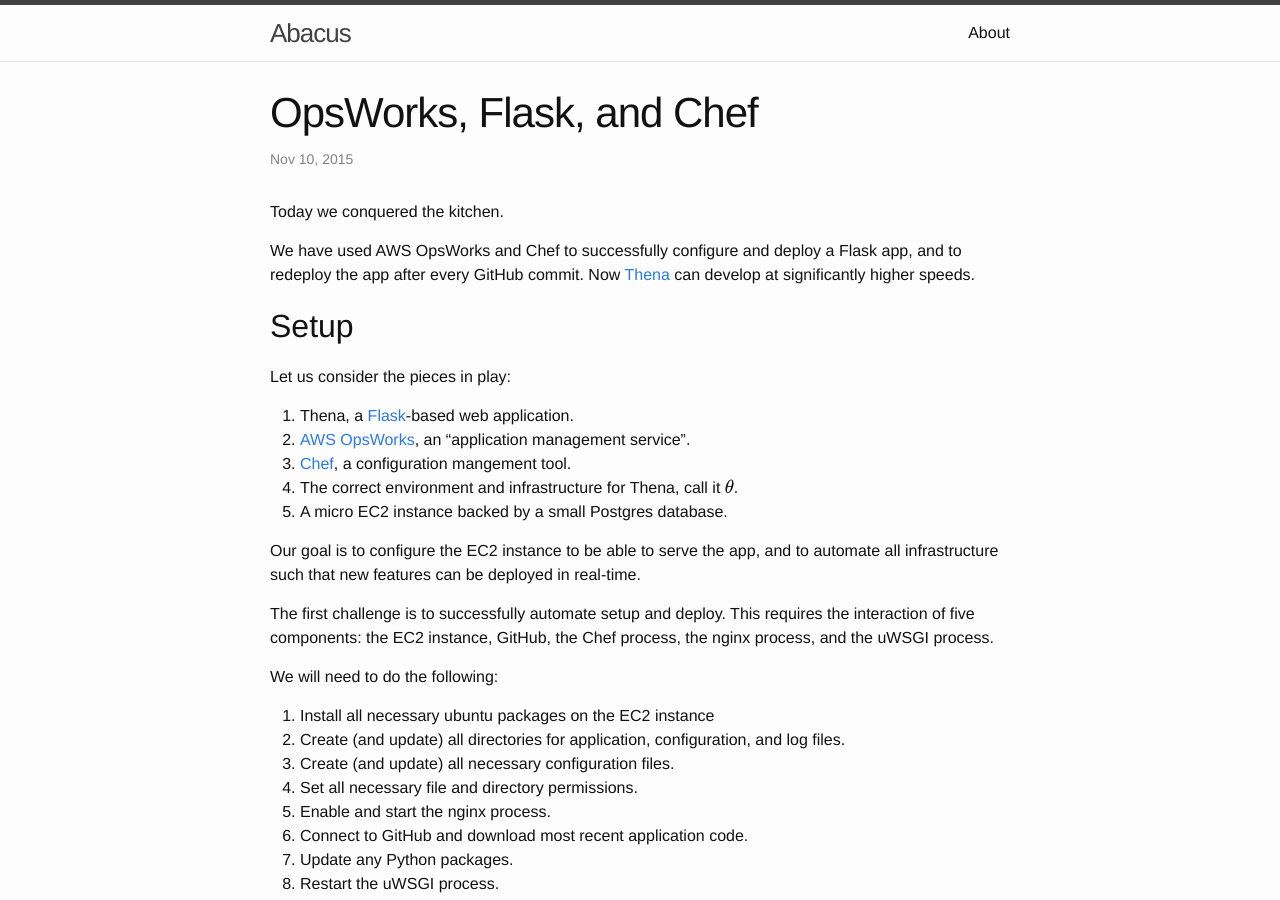
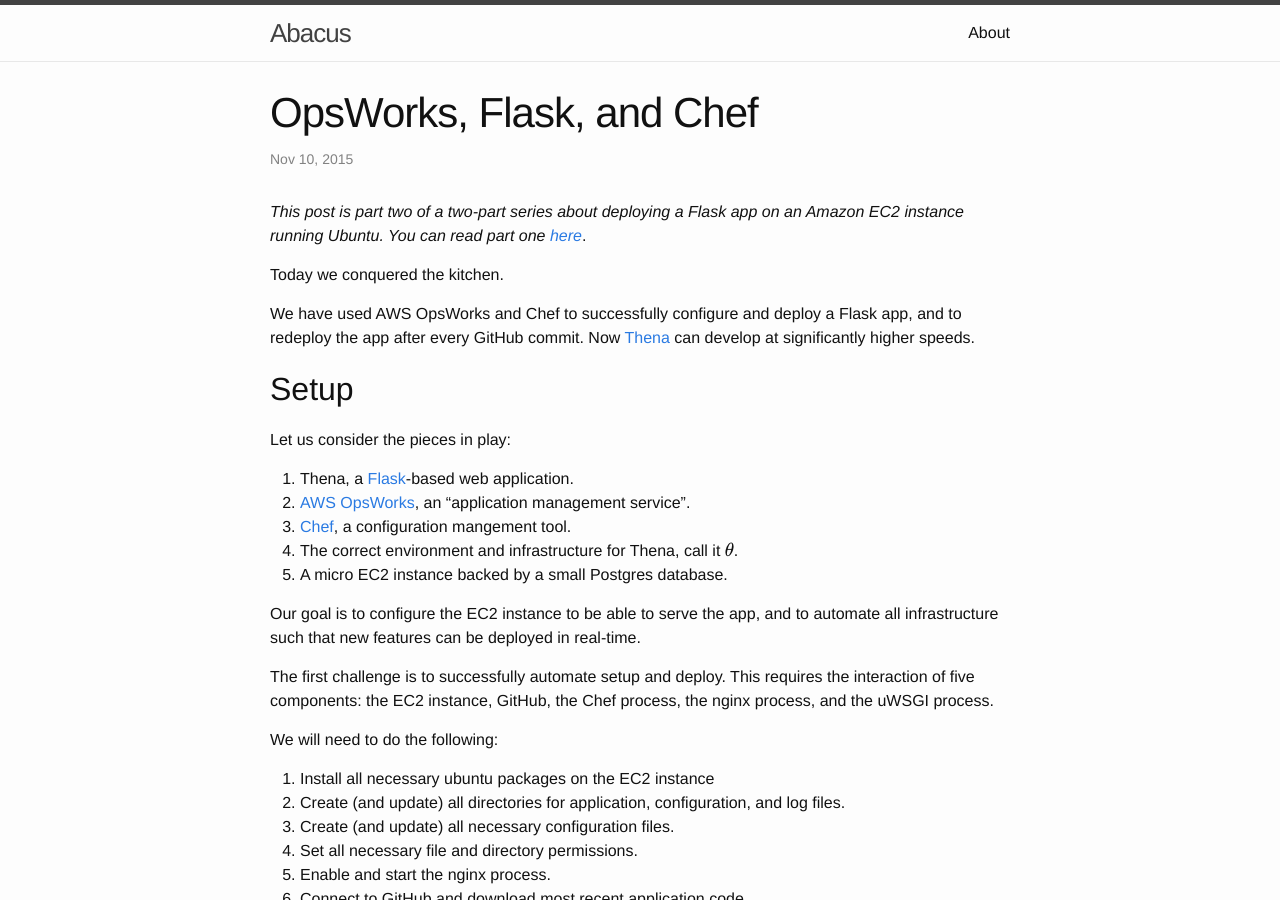
Before and after one commit to kronosapiens/kronosapiens.github.io, a Jekyll site: the page built from _posts/2015-11-10-opsworks-flask-and-chef.md, in a window 1280 px wide and 900 px high. Built offline with Jekyll 4.4.1, drawn with Linux system fonts in a browser that asks for light colours; formulas are drawn with MathJax 3; comment, search, counter and statistics services are not loaded.

Commit message:
added references between parts 1 and 2 of unix/opsworks posts

```diff
--- a/_posts/2015-11-10-opsworks-flask-and-chef.md
+++ b/_posts/2015-11-10-opsworks-flask-and-chef.md
@@ -10,6 +10,8 @@
 - infrastructure
 
 ---
+
+*This post is part two of a two-part series about deploying a Flask app on an Amazon EC2 instance running Ubuntu. You can read part one [here](http://kronosapiens.github.io/blog/2015/08/11/understanding-unix-permissions.html)*.
 
 Today we conquered the kitchen.
 
```
Also changed, not shown: _posts/2015-08-11-understanding-unix-permissions.md (+2 -0 lines).
